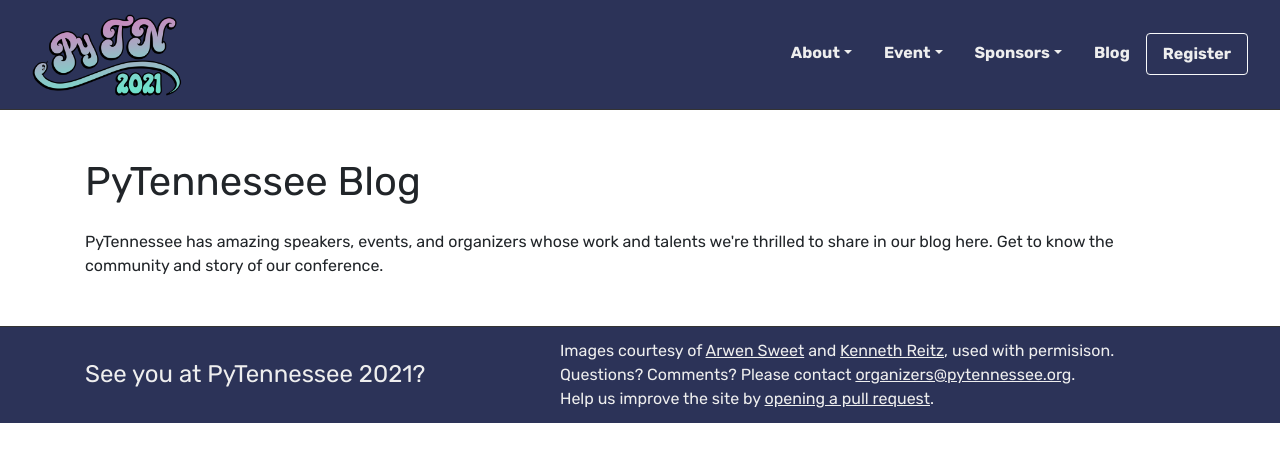
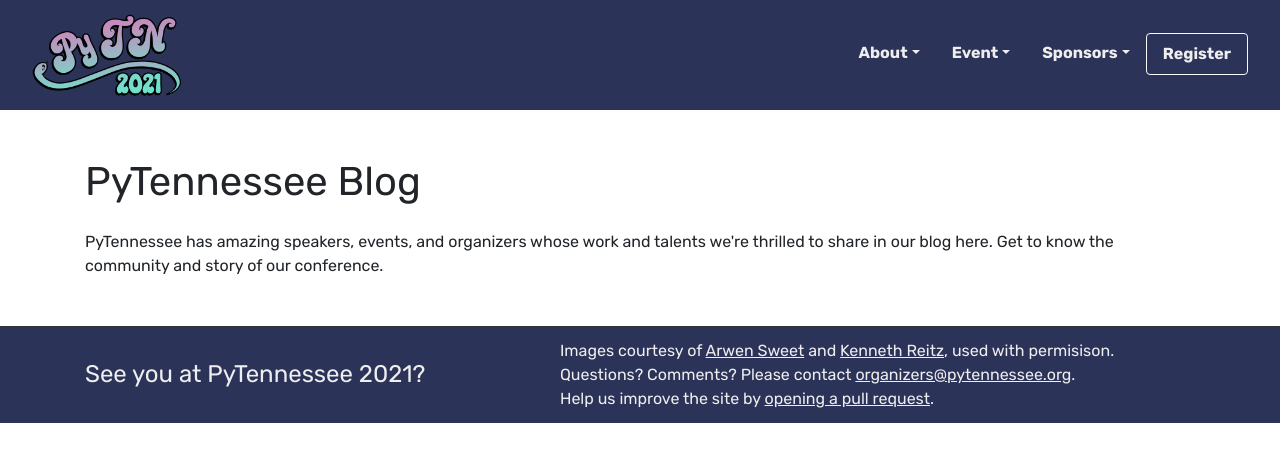
Before and after one commit to pytennessee/pytn-2021, a Jekyll site: the page built from blog/index.html, in a window 1280 px wide. Shown: the top 462 px of the page. Built offline with Jekyll 4.4.1, drawn with Linux system fonts in a browser that asks for light colours.

Commit message:
Make blog link hideable

```diff
--- a/_config.yml
+++ b/_config.yml
@@ -26,6 +26,7 @@
 registration_open: true
 
 visible:
+  blog: false
   sponsors: true
   speaking: false
   speakers: false
--- a/_includes/header.html
+++ b/_includes/header.html
@@ -67,9 +67,11 @@
             </div>
           </li>
           {% endif %}
+          {% if site.visible.blog %}
           <li class="nav-item">
             <a class="nav-link" href="{% link blog/index.html %}">Blog </a>
           </li>
+          {% endif %}
           {% if site.registration_open %}
           <li class="nav-item">
             <a tabindex="0" class="nav-link btn btn-outline-light" role="button" href="{{ site.data.event.registration_url }}">Register</a>
```
